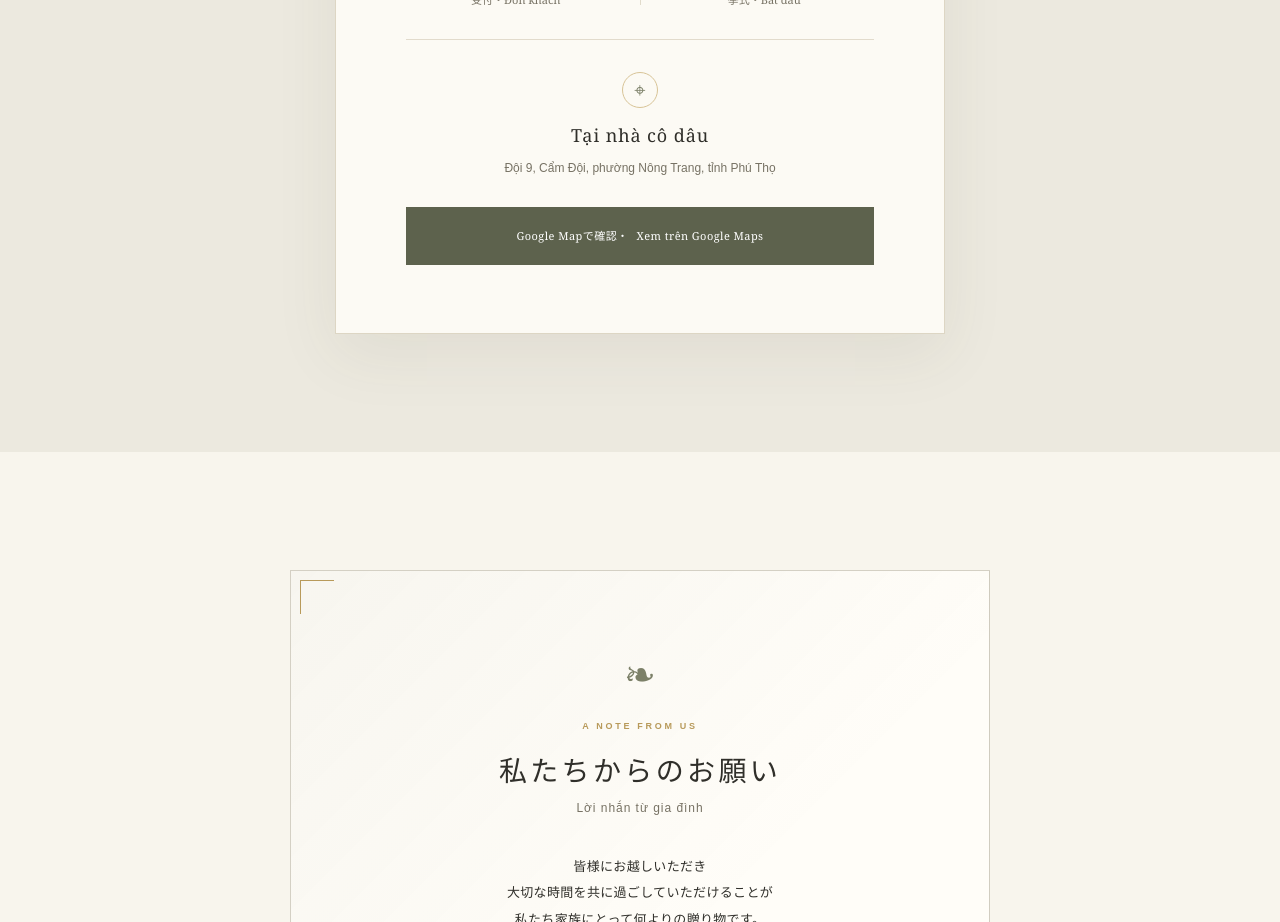
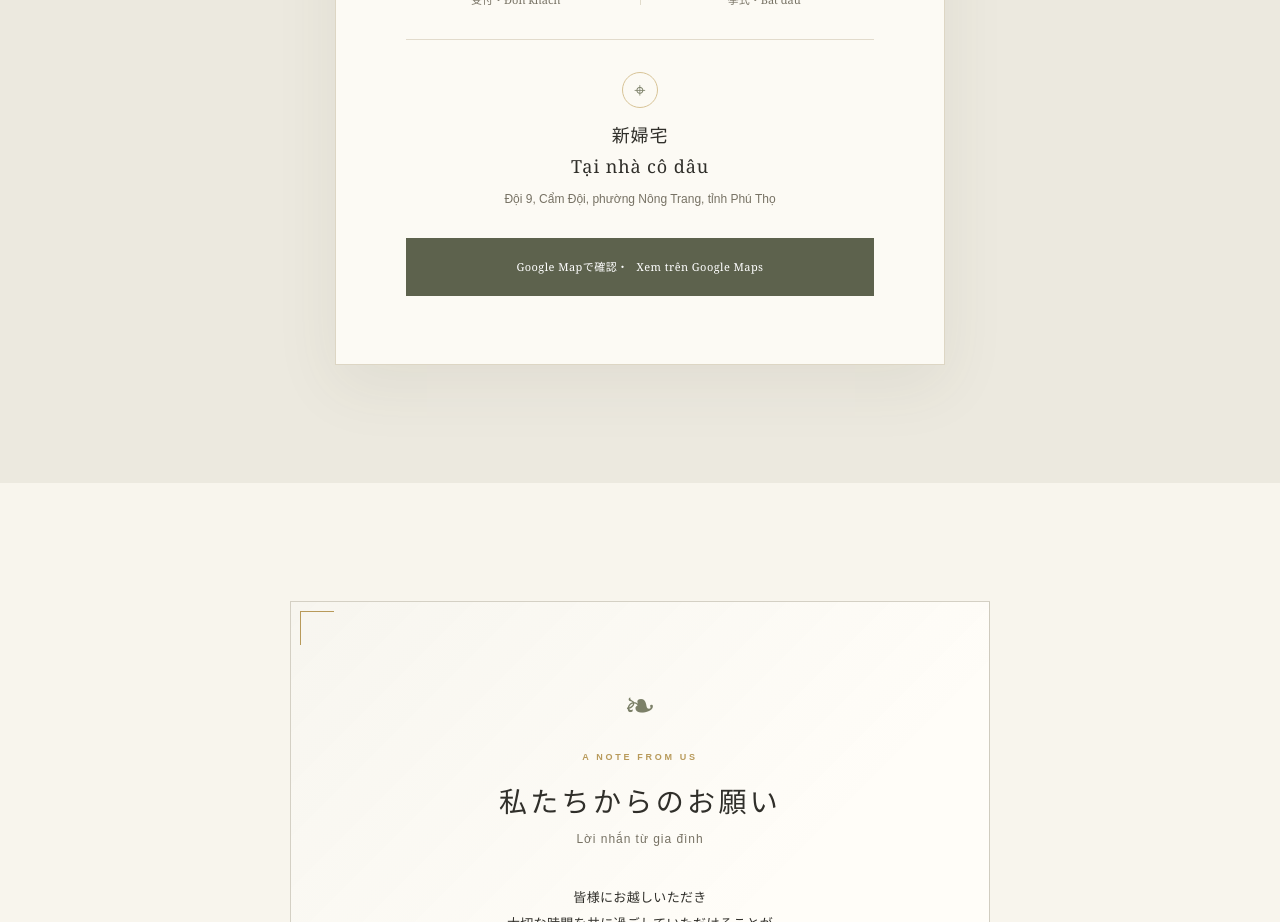
Before and after one commit to vothaingoc/wedding, a Next.js app: page / in a window 1280 px wide. Shown: the part 2440-3362 px from the top of the page. Built offline with nearby package versions, Linux system fonts and the light colour scheme.

Commit message:
Add Japanese venue name

```diff
--- a/app/WeddingInvitation.tsx
+++ b/app/WeddingInvitation.tsx
@@ -265,7 +265,10 @@ export default function WeddingInvitation() {
           </div>
           <div className="venue">
             <span className="venue-icon" aria-hidden="true">⌖</span>
-            <h3>{wedding.venueName}</h3>
+            <h3 className="venue-title">
+              {language !== "vi" && <span lang="ja">{wedding.venueName.ja}</span>}
+              {language !== "ja" && <span lang="vi">{wedding.venueName.vi}</span>}
+            </h3>
             <p>{wedding.venueAddress}</p>
             {wedding.venuePhone && (
               <a href={`tel:${wedding.venuePhone}`}>{wedding.venuePhone}</a>
--- a/app/globals.css
+++ b/app/globals.css
@@ -397,6 +397,9 @@ main {
 }
 
 .venue h3 {
+  display: flex;
+  flex-direction: column;
+  gap: 4px;
   margin: 0 0 10px;
   font-size: 18px;
   font-weight: 400;
--- a/src/config/wedding.ts
+++ b/src/config/wedding.ts
@@ -8,7 +8,7 @@ export const wedding = {
   weekday: { ja: "月曜日", vi: "Thứ Hai" },
   receptionTime: "14:30",
   ceremonyTime: "15:00",
-  venueName: "Tại nhà cô dâu",
+  venueName: { ja: "新婦宅", vi: "Tại nhà cô dâu" },
   venueAddress: "Đội 9, Cẩm Đội, phường Nông Trang, tỉnh Phú Thọ",
   venuePhone: "",
   googleMapsUrl:
```
